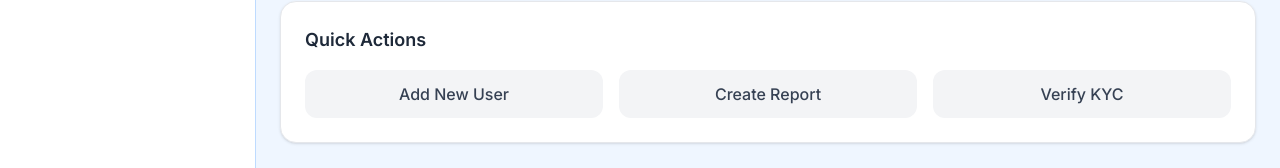
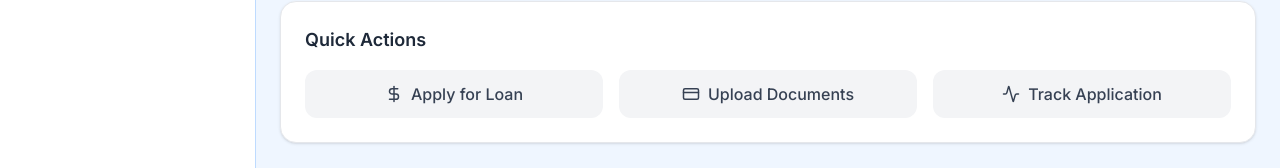
Before and after one commit to AlFahad47/Lenden, a Next.js app: page /dashboard in a window 1280 px wide. Shown: the part 527-695 px from the top of the page. Built offline with nearby package versions, Linux system fonts and the light colour scheme; no server answers.

Commit message:
dashboard quick action added

```diff
--- a/src/app/dashboard/page.tsx
+++ b/src/app/dashboard/page.tsx
@@ -8,8 +8,35 @@ import {
   ArrowUpRight,
 } from "lucide-react";
 import { motion } from "framer-motion";
+import React from "react";
+
+type Role = "User" | "Agent" | "Admin";
+
+/* ---------------- ROLE-BASED QUICK ACTIONS ---------------- */
+
+const actionsByRole: Record<Role, { label: string; icon: React.ReactNode }[]> =
+  {
+    User: [
+      { label: "Apply for Loan", icon: <DollarSign size={18} /> },
+      { label: "Upload Documents", icon: <CreditCard size={18} /> },
+      { label: "Track Application", icon: <Activity size={18} /> },
+    ],
+    Agent: [
+      { label: "Verify KYC", icon: <Users size={18} /> },
+      { label: "Review Applications", icon: <Activity size={18} /> },
+      { label: "Contact Client", icon: <Users size={18} /> },
+    ],
+    Admin: [
+      { label: "Add New User", icon: <Users size={18} /> },
+      { label: "Manage Agents", icon: <Users size={18} /> },
+      { label: "Generate Report", icon: <DollarSign size={18} /> },
+    ],
+  };
 
 export default function DashboardHome() {
+  // 🔥 Change this later dynamically from auth/session
+  const role: Role = "User";
+
   return (
     <motion.div
       className="space-y-8"
@@ -17,7 +44,7 @@ export default function DashboardHome() {
       animate={{ opacity: 1 }}
       transition={{ duration: 0.6 }}
     >
-      {/* Welcome Section */}
+      {/* ---------------- Welcome Section ---------------- */}
       <motion.div
         initial={{ y: 30, opacity: 0 }}
         animate={{ y: 0, opacity: 1 }}
@@ -30,7 +57,7 @@ export default function DashboardHome() {
         </p>
       </motion.div>
 
-      {/* Stats Cards */}
+      {/* ---------------- Stats Cards ---------------- */}
       <motion.div
         className="grid gap-6 md:grid-cols-2 xl:grid-cols-4"
         initial="hidden"
@@ -70,7 +97,7 @@ export default function DashboardHome() {
         />
       </motion.div>
 
-      {/* Quick Actions */}
+      {/* ---------------- Quick Actions ---------------- */}
       <motion.div
         initial={{ y: 30, opacity: 0 }}
         animate={{ y: 0, opacity: 1 }}
@@ -82,13 +109,17 @@ export default function DashboardHome() {
         </h2>
 
         <div className="grid gap-4 md:grid-cols-3">
-          <QuickButton label="Add New User" />
-          <QuickButton label="Create Report" />
-          <QuickButton label="Verify KYC" />
+          {actionsByRole[role].map((action) => (
+            <QuickButton
+              key={action.label}
+              label={action.label}
+              icon={action.icon}
+            />
+          ))}
         </div>
       </motion.div>
 
-      {/* Recent Activity */}
+      {/* ---------------- Recent Activity ---------------- */}
       <motion.div
         initial={{ y: 30, opacity: 0 }}
         animate={{ y: 0, opacity: 1 }}
@@ -122,7 +153,7 @@ export default function DashboardHome() {
   );
 }
 
-/* ---------- Components ---------- */
+/* ---------------- Components ---------------- */
 
 function StatCard({
   title,
@@ -154,6 +185,7 @@ function StatCard({
           <ArrowUpRight size={14} />
         </span>
       </div>
+
       <h3 className="text-2xl font-bold text-gray-800 dark:text-blue-100">
         {value}
       </h3>
@@ -164,14 +196,25 @@ function StatCard({
   );
 }
 
-function QuickButton({ label }: { label: string }) {
+function QuickButton({
+  label,
+  icon,
+}: {
+  label: string;
+  icon: React.ReactNode;
+}) {
   return (
     <motion.button
       whileHover={{ scale: 1.05 }}
       whileTap={{ scale: 0.95 }}
       transition={{ duration: 0.2 }}
-      className="bg-gray-100 dark:bg-blue-900/40 hover:bg-[#0095ff] hover:text-white transition px-5 py-3 rounded-xl font-medium text-gray-700 dark:text-blue-200"
+      className="flex items-center justify-center gap-2
+      bg-gray-100 dark:bg-blue-900/40
+      hover:bg-[#0095ff] hover:text-white
+      transition px-5 py-3 rounded-xl
+      font-medium text-gray-700 dark:text-blue-200"
     >
+      {icon}
       {label}
     </motion.button>
   );
```
